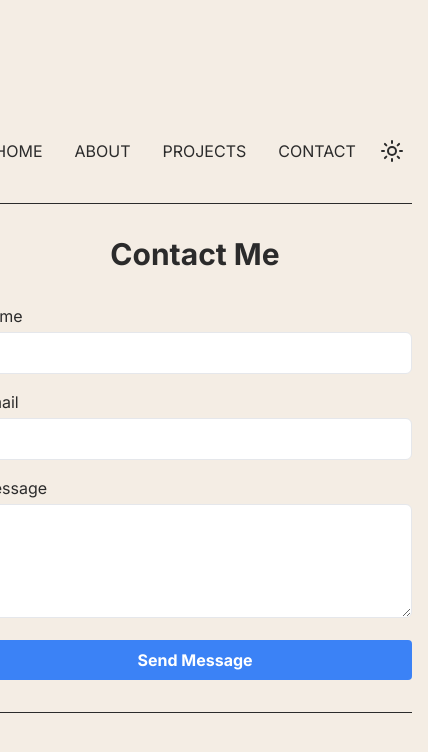
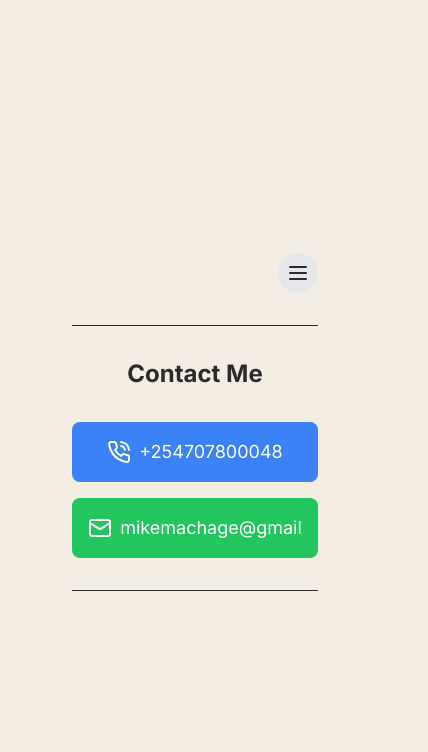
Before and after one commit to machage9603/personal-website, a Next.js app: page /contact in a window 390 px wide. Shown: the top 752 px of the page, 428 px wide, since content can reach past the window. Built offline with nearby package versions, Linux system fonts and the light colour scheme.

Commit message:
make website mobile responsive

```diff
--- a/app/components/Navbar.tsx
+++ b/app/components/Navbar.tsx
@@ -1,62 +1,59 @@
 "use client";
 
-import { useState, useEffect } from "react";
+import { useState } from "react";
 import Link from "next/link";
 import { usePathname } from "next/navigation";
-import { Sun, Moon } from "lucide-react";
+import { Menu, X } from "lucide-react";
 
 export default function Navbar() {
-  const [theme, setTheme] = useState("dark");
+  const [isMenuOpen, setIsMenuOpen] = useState(false);
   const pathname = usePathname();
 
-  useEffect(() => {
-    const savedTheme = localStorage.getItem("theme") || "dark";
-    setTheme(savedTheme);
-    document.documentElement.classList.toggle("dark", savedTheme === "dark");
-  }, []);
+  const toggleMenu = () => {
+    setIsMenuOpen(!isMenuOpen);
+  };
 
-  const toggleTheme = () => {
-    const newTheme = theme === "dark" ? "light" : "dark";
-    setTheme(newTheme);
-    localStorage.setItem("theme", newTheme);
-    document.documentElement.classList.toggle("dark", newTheme === "dark");
-  };
+  const navItems = [
+    { href: "/", label: "HOME" },
+    { href: "/about", label: "ABOUT" },
+    { href: "/projects", label: "PROJECTS" },
+    { href: "/contact", label: "CONTACT" },
+  ];
 
   return (
     <nav className="w-full max-w-2xl mb-8">
-      <ul className="flex justify-between items-center">
-        {[
-          { href: "/", label: "HOME" },
-          { href: "/about", label: "ABOUT" },
-          { href: "/projects", label: "PROJECTS" },
-          { href: "/contact", label: "CONTACT" },
-        ].map(({ href, label }) => (
+      <div className="flex justify-end items-center lg:hidden">
+        <button
+          onClick={toggleMenu}
+          className="p-2 rounded-full bg-secondary hover:bg-secondary-hover focus:bg-secondary-hover transition-colors duration-300"
+        >
+          {isMenuOpen ? (
+            <X className="w-6 h-6" />
+          ) : (
+            <Menu className="w-6 h-6" />
+          )}
+        </button>
+      </div>
+      <ul
+        className={`${
+          isMenuOpen ? "flex" : "hidden"
+        } lg:flex flex-col lg:flex-row justify-between items-center mt-4 lg:mt-0 space-y-2 lg:space-y-0`}
+      >
+        {navItems.map(({ href, label }) => (
           <li key={href}>
             <Link
               href={href}
-              className={`px-4 py-2 rounded-full transition-colors duration-300 ${
+              className={`px-4 py-2 rounded-full transition-colors duration-300 block ${
                 pathname === href
                   ? "bg-primary text-primary-foreground"
                   : "hover:bg-secondary focus:bg-secondary"
               }`}
+              onClick={() => setIsMenuOpen(false)}
             >
               {label}
             </Link>
           </li>
         ))}
-        <li>
-          <button
-            onClick={toggleTheme}
-            className="p-2 rounded-full bg-secondary hover:bg-secondary-hover focus:bg-secondary-hover transition-colors duration-300"
-            aria-label="Toggle theme"
-          >
-            {theme === "dark" ? (
-              <Sun className="w-6 h-6" />
-            ) : (
-              <Moon className="w-6 h-6" />
-            )}
-          </button>
-        </li>
       </ul>
     </nav>
   );
--- a/app/contact/page.tsx
+++ b/app/contact/page.tsx
@@ -1,31 +1,10 @@
 "use client";
 
-import { useState } from "react";
 import { motion } from "framer-motion";
 import Navbar from "../components/Navbar";
+import { PhoneCall, Mail } from "lucide-react";
 
 export default function Contact() {
-  const [formData, setFormData] = useState({
-    name: "",
-    email: "",
-    message: "",
-  });
-
-  const handleChange = (
-    e: React.ChangeEvent<HTMLInputElement | HTMLTextAreaElement>
-  ) => {
-    const { name, value } = e.target;
-    setFormData((prev) => ({ ...prev, [name]: value }));
-  };
-
-  const handleSubmit = (e: React.FormEvent<HTMLFormElement>) => {
-    e.preventDefault();
-    // Here you would typically send the form data to your server or a service like Formspree
-    console.log("Form submitted:", formData);
-    // Reset form after submission
-    setFormData({ name: "", email: "", message: "" });
-  };
-
   return (
     <div className="flex flex-col items-center justify-center p-4 min-h-screen">
       <Navbar />
@@ -36,57 +15,25 @@ export default function Contact() {
           animate={{ width: "100%" }}
           transition={{ duration: 1 }}
         ></motion.div>
-        <h1 className="text-3xl font-bold mb-8 text-center">Contact Me</h1>
-        <form onSubmit={handleSubmit} className="space-y-4 w-full">
-          <div>
-            <label htmlFor="name" className="block mb-1">
-              Name
-            </label>
-            <input
-              type="text"
-              id="name"
-              name="name"
-              value={formData.name}
-              onChange={handleChange}
-              required
-              className="w-full px-3 py-2 border rounded-md dark:bg-gray-700 dark:border-gray-600"
-            />
-          </div>
-          <div>
-            <label htmlFor="email" className="block mb-1">
-              Email
-            </label>
-            <input
-              type="email"
-              id="email"
-              name="email"
-              value={formData.email}
-              onChange={handleChange}
-              required
-              className="w-full px-3 py-2 border rounded-md dark:bg-gray-700 dark:border-gray-600"
-            />
-          </div>
-          <div>
-            <label htmlFor="message" className="block mb-1">
-              Message
-            </label>
-            <textarea
-              id="message"
-              name="message"
-              value={formData.message}
-              onChange={handleChange}
-              required
-              rows={4}
-              className="w-full px-3 py-2 border rounded-md dark:bg-gray-700 dark:border-gray-600"
-            ></textarea>
-          </div>
-          <button
-            type="submit"
-            className="w-full bg-blue-500 hover:bg-blue-600 text-white font-bold py-2 px-4 rounded transition-colors duration-300"
+        <h1 className="text-2xl md:text-3xl font-bold mb-8 text-center">
+          Contact Me
+        </h1>
+        <div className="flex flex-col sm:flex-row justify-center items-center space-y-4 sm:space-y-0 sm:space-x-4 w-full">
+          <a
+            href="tel:+254707800048"
+            className="flex items-center justify-center space-x-2 p-4 bg-blue-500 text-white rounded-lg hover:bg-blue-600 transition-colors duration-300 w-full sm:w-auto"
           >
-            Send Message
-          </button>
-        </form>
+            <PhoneCall className="w-6 h-6" />
+            <span className="text-lg">+254707800048</span>
+          </a>
+          <a
+            href="mailto:mikemachage@gmail.com"
+            className="flex items-center justify-center space-x-2 p-4 bg-green-500 text-white rounded-lg hover:bg-green-600 transition-colors duration-300 w-full sm:w-auto"
+          >
+            <Mail className="w-6 h-6" />
+            <span className="text-lg">mikemachage@gmail</span>
+          </a>
+        </div>
         <motion.div
           className="w-full h-px bg-[#2B2B2B] dark:bg-white mt-8"
           initial={{ width: 0 }}
--- a/app/projects/page.tsx
+++ b/app/projects/page.tsx
@@ -3,6 +3,7 @@
 import { useState, useEffect, useRef } from "react";
 import { motion } from "framer-motion";
 import Navbar from "../components/Navbar";
+import { Github, Coffee } from "lucide-react";
 
 const projects = [
   {
@@ -42,7 +43,7 @@ export default function Projects() {
     if (intervalRef.current) clearInterval(intervalRef.current);
     intervalRef.current = setInterval(() => {
       setCurrentProject((prev) => (prev + 1) % projects.length);
-    }, 1000);
+    }, 5000);
   };
 
   const stopCarousel = () => {
@@ -59,10 +60,12 @@ export default function Projects() {
           animate={{ width: "100%" }}
           transition={{ duration: 1 }}
         ></motion.div>
-        <h1 className="text-3xl font-bold mb-8 text-center">My Projects</h1>
+        <h1 className="text-2xl md:text-3xl font-bold mb-8 text-center">
+          My Projects
+        </h1>
         <div
           ref={carouselRef}
-          className="relative overflow-hidden w-full"
+          className="relative overflow-hidden w-full mb-8"
           onMouseEnter={stopCarousel}
           onMouseLeave={startCarousel}
         >
@@ -72,15 +75,19 @@ export default function Projects() {
           >
             {projects.map((project) => (
               <div key={project.id} className="w-full flex-shrink-0 p-4">
-                <div className="bg-white dark:bg-gray-800 rounded-lg shadow-lg p-6">
-                  <h2 className="text-2xl font-bold mb-2">{project.title}</h2>
-                  <p className="mb-4">{project.description}</p>
+                <div className="bg-white rounded-lg shadow-lg p-6">
+                  <h2 className="text-xl md:text-2xl font-bold mb-2">
+                    {project.title}
+                  </h2>
+                  <p className="mb-4 text-sm md:text-base">
+                    {project.description}
+                  </p>
                   <div className="flex justify-between">
                     <a
                       href={project.demo}
                       target="_blank"
                       rel="noopener noreferrer"
-                      className="bg-blue-500 hover:bg-blue-600 text-white font-bold py-2 px-4 rounded transition-colors duration-300"
+                      className="bg-blue-500 hover:bg-blue-600 text-white font-bold py-2 px-4 rounded transition-colors duration-300 text-sm md:text-base"
                     >
                       Demo
                     </a>
@@ -88,7 +95,7 @@ export default function Projects() {
                       href={project.github}
                       target="_blank"
                       rel="noopener noreferrer"
-                      className="bg-gray-500 hover:bg-gray-600 text-white font-bold py-2 px-4 rounded transition-colors duration-300"
+                      className="bg-gray-500 hover:bg-gray-600 text-white font-bold py-2 px-4 rounded transition-colors duration-300 text-sm md:text-base"
                     >
                       GitHub
                     </a>
@@ -97,6 +104,26 @@ export default function Projects() {
               </div>
             ))}
           </div>
+        </div>
+        <div className="flex justify-center space-x-4 mb-8">
+          <a
+            href="https://github.com/sponsors/yourusername"
+            target="_blank"
+            rel="noopener noreferrer"
+            className="flex items-center justify-center px-4 py-2 bg-gray-200 hover:bg-gray-300 text-gray-800 rounded-full transition-colors duration-300"
+          >
+            <Github className="w-5 h-5 mr-2" />
+            Sponsor on GitHub
+          </a>
+          <a
+            href="https://www.buymeacoffee.com/yourusername"
+            target="_blank"
+            rel="noopener noreferrer"
+            className="flex items-center justify-center px-4 py-2 bg-yellow-400 hover:bg-yellow-500 text-gray-800 rounded-full transition-colors duration-300"
+          >
+            <Coffee className="w-5 h-5 mr-2" />
+            Buy Me a Coffee
+          </a>
         </div>
         <motion.div
           className="w-full h-px bg-[#2B2B2B] dark:bg-white mt-8"
--- a/app/ui/globals.css
+++ b/app/ui/globals.css
@@ -3,16 +3,26 @@
 @tailwind utilities;
 
 :root {
-  --foreground-rgb: 43, 43, 43;
-  --background-rgb: 244, 237, 228;
+  --primary: #3b82f6;
+  --primary-foreground: #ffffff;
+  --secondary: #e5e7eb;
+  --secondary-hover: #d1d5db;
 }
 
 .dark {
-  --foreground-rgb: 255, 255, 255;
-  --background-rgb: 45, 55, 72;
+  --primary: #60a5fa;
+  --primary-foreground: #ffffff;
+  --secondary: #374151;
+  --secondary-hover: #4b5563;
 }
 
 body {
   color: rgb(var(--foreground-rgb));
   background: rgb(var(--background-rgb));
 }
+
+@layer utilities {
+  .transition-max-height {
+    transition-property: max-height;
+  }
+}
--- a/tailwind.config.ts
+++ b/tailwind.config.ts
@@ -9,8 +9,10 @@ const config: Config = {
   theme: {
     extend: {
       colors: {
-        background: "var(--background)",
-        foreground: "var(--foreground)",
+        primary: 'var(--primary)',
+        'primary-foreground': 'var(--primary-foreground)',
+        secondary: 'var(--secondary)',
+        'secondary-hover': 'var(--secondary-hover)',
       },
     },
   },
```
